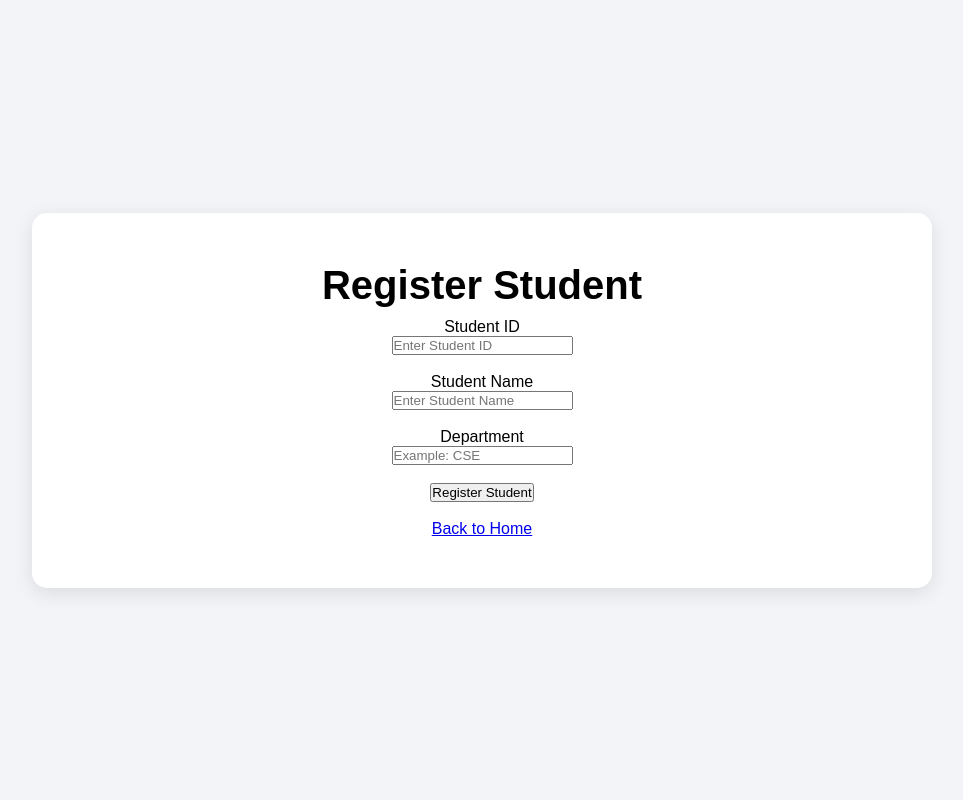
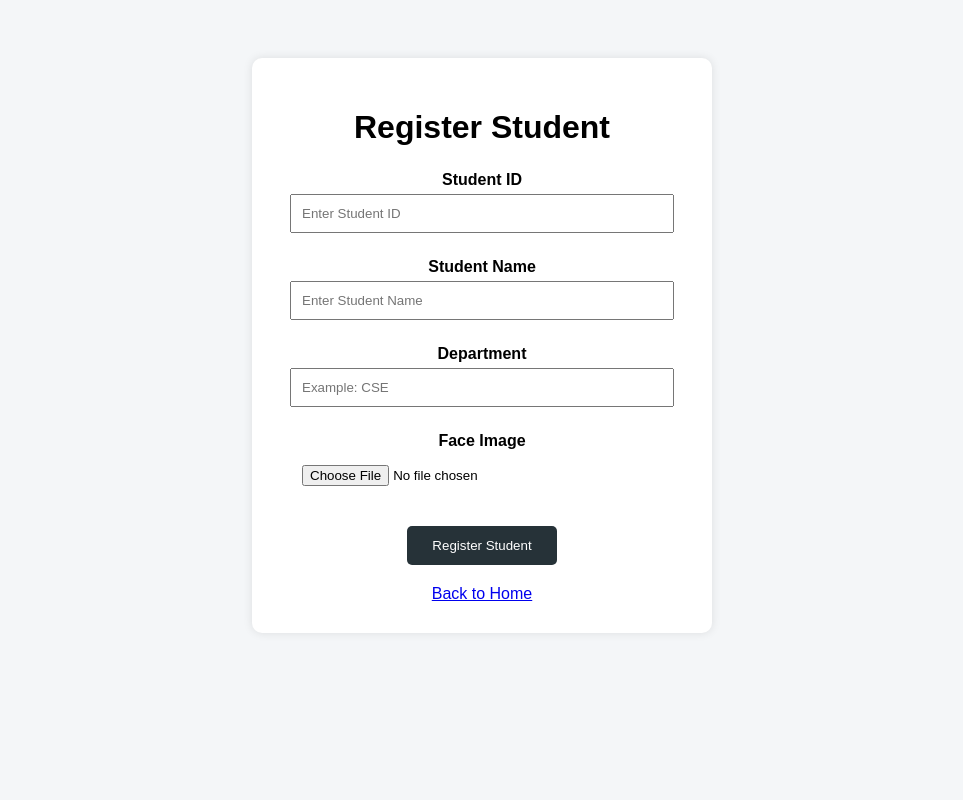
Before and after one commit to 25A31A05HJ/smart_attendance_system, a Flask app: page /register in a window 1280 px wide. Shown: the whole page, without its empty margins (158-1121 px from the left). Run offline with Flask 3, Linux system fonts and the light colour scheme; parts of the project's set-up code (start-up, migrations or seed data) failed here and were passed over.

Commit message:
add face image to student registration

```diff
--- a/templates/register.html
+++ b/templates/register.html
@@ -1,18 +1,69 @@
 <!DOCTYPE html>
 <html lang="en">
-
 <head>
-
     <meta charset="UTF-8">
-
-    <meta name="viewport"
-          content="width=device-width, initial-scale=1.0">
+    <meta name="viewport" content="width=device-width, initial-scale=1.0">
 
     <title>Register Student</title>
 
-    <link rel="stylesheet"
-          href="{{ url_for('static', filename='style.css') }}">
+    <style>
+        body {
+            font-family: Arial, sans-serif;
+            background: #f4f6f8;
+            text-align: center;
+            padding-top: 50px;
+        }
 
+        .container {
+            width: 400px;
+            margin: auto;
+            background: white;
+            padding: 30px;
+            border-radius: 10px;
+            box-shadow: 0 0 10px rgba(0,0,0,0.1);
+        }
+
+        h1 {
+            margin-bottom: 25px;
+        }
+
+        label {
+            display: block;
+            margin-top: 15px;
+            margin-bottom: 5px;
+            font-weight: bold;
+        }
+
+        input {
+            width: 90%;
+            padding: 10px;
+            margin-bottom: 10px;
+        }
+
+        button {
+            margin-top: 20px;
+            padding: 12px 25px;
+            background: #263238;
+            color: white;
+            border: none;
+            border-radius: 5px;
+            cursor: pointer;
+        }
+
+        button:hover {
+            background: #37474f;
+        }
+
+        .message {
+            margin: 15px 0;
+            font-weight: bold;
+        }
+
+        a {
+            display: inline-block;
+            margin-top: 20px;
+        }
+    </style>
 </head>
 
 <body>
@@ -21,47 +72,73 @@
 
     <h1>Register Student</h1>
 
-    <form method="POST">
+    {% if message %}
+        <div class="message">
+            {{ message }}
+        </div>
+    {% endif %}
 
-        <p>Student ID</p>
+    <form method="POST"
+          action="/register"
+          enctype="multipart/form-data">
+
+        <label for="student_id">
+            Student ID
+        </label>
 
         <input
             type="text"
+            id="student_id"
             name="student_id"
             placeholder="Enter Student ID"
             required
         >
 
-        <br><br>
 
-        <p>Student Name</p>
+        <label for="name">
+            Student Name
+        </label>
 
         <input
             type="text"
+            id="name"
             name="name"
             placeholder="Enter Student Name"
             required
         >
 
-        <br><br>
 
-        <p>Department</p>
+        <label for="department">
+            Department
+        </label>
 
         <input
             type="text"
+            id="department"
             name="department"
             placeholder="Example: CSE"
+            required
         >
 
-        <br><br>
+
+        <label for="face_image">
+            Face Image
+        </label>
+
+        <input
+            type="file"
+            id="face_image"
+            name="face_image"
+            accept="image/*"
+            required
+        >
+
 
         <button type="submit">
             Register Student
         </button>
 
     </form>
-
-    <br>
 
     <a href="/">
         Back to Home
@@ -70,5 +147,4 @@
 </div>
 
 </body>
-
 </html>
```
